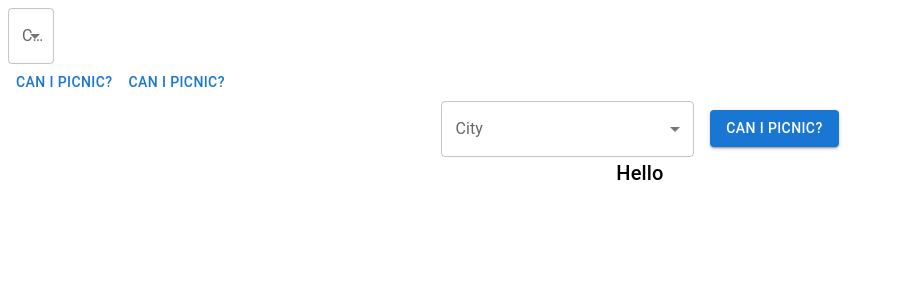
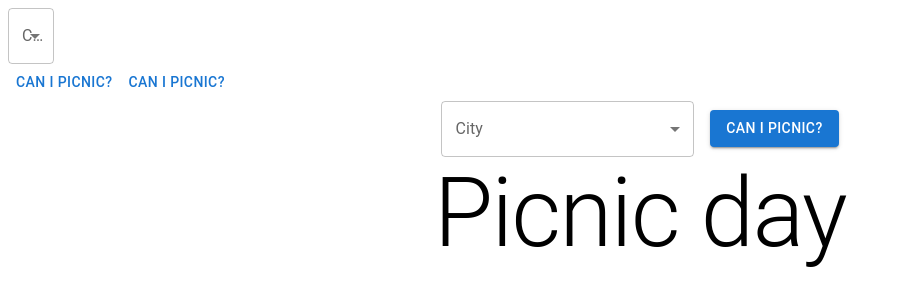
Before and after one commit to makaracc/canIPicnicToday, a React (Vite) app: page / in a window 1280 px wide. Shown: the top 306 px of the page, without its empty margins (0-902 px from the left). Built offline with nearby package versions, Linux system fonts and the light colour scheme.

Commit message:
modify heading

```diff
--- a/src/App.tsx
+++ b/src/App.tsx
@@ -202,7 +202,7 @@ export const App: React.FC = () => {
           Can I Picnic?
         </Button>
       </Stack>
-      <Typography variant="h6">Hello</Typography>
+      <Typography variant="h1">Picnic day</Typography>
       {JSON.stringify(data)}
     </Box>
   );
```
